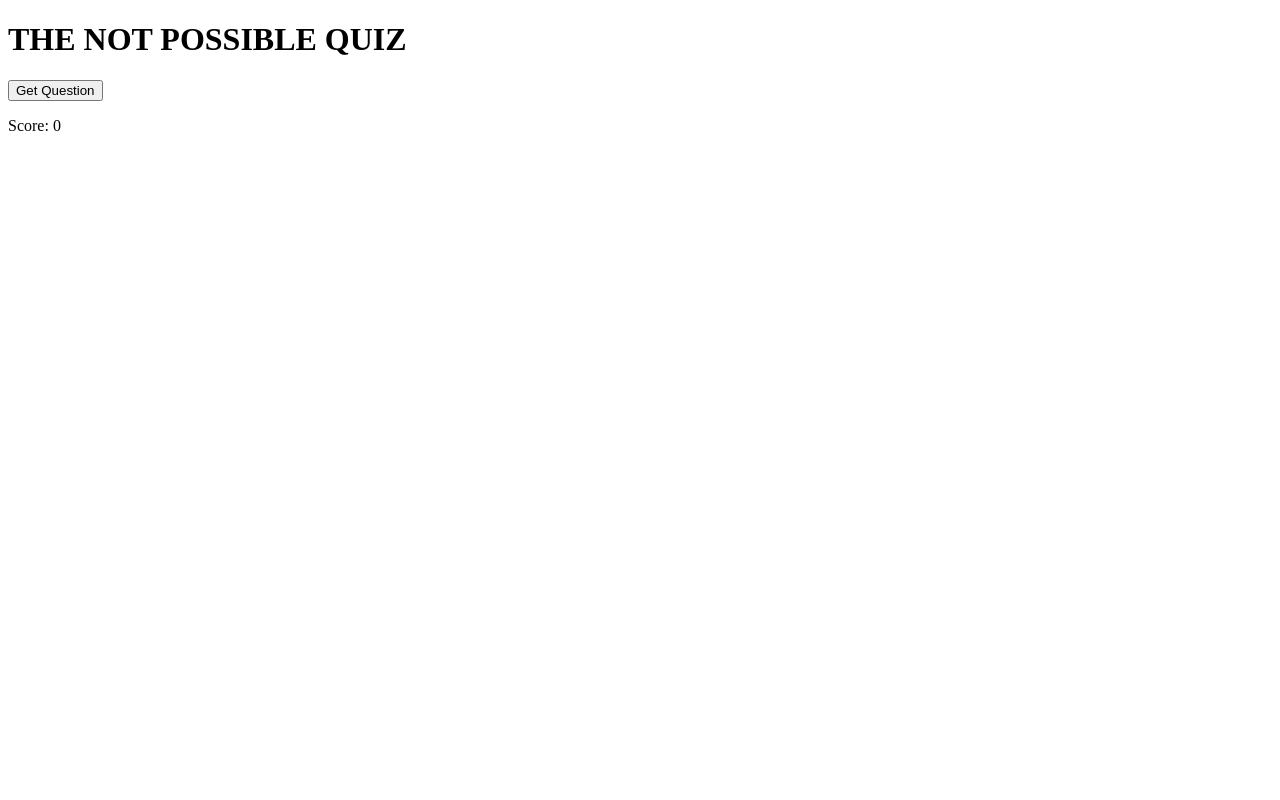
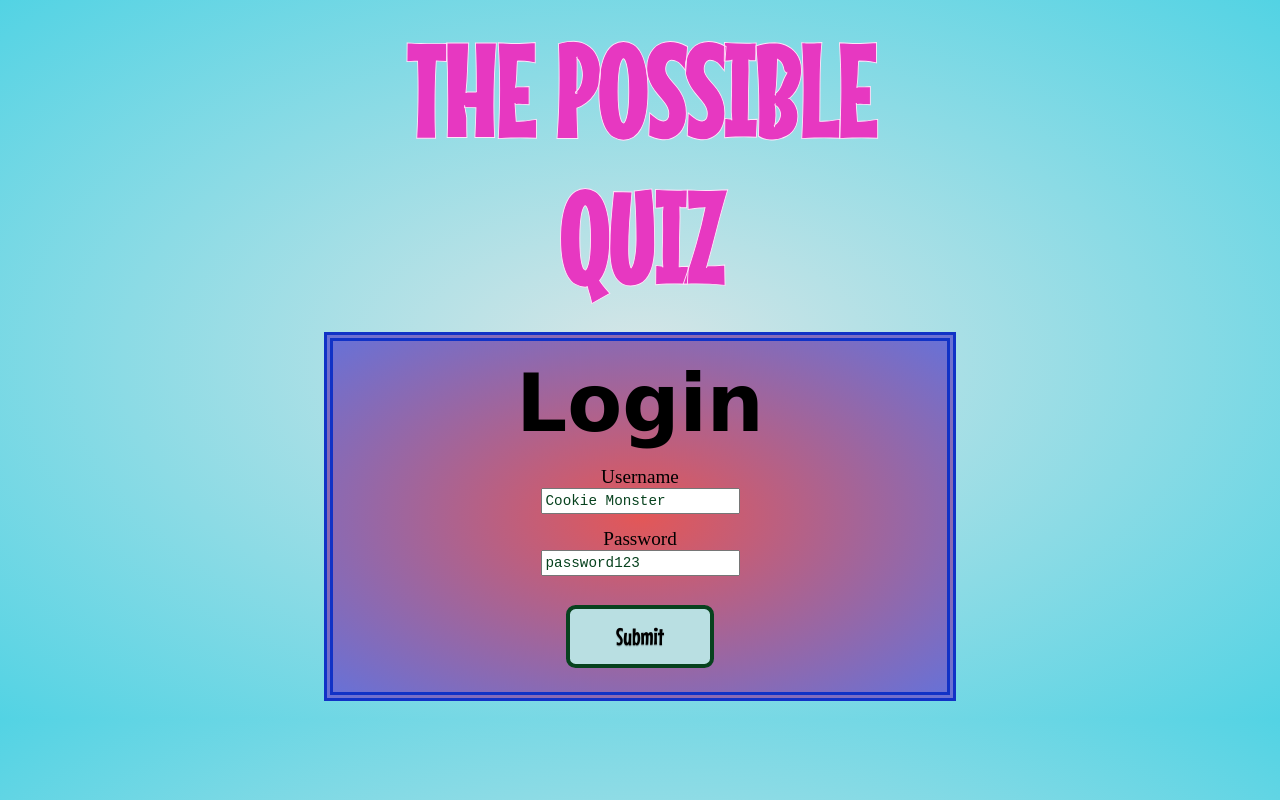
Before and after one commit to jdmar3-comp426/a99-110, a website: page index.html in a window 1280 px wide. Drawn offline with Linux system fonts and the light colour scheme; a web font is replaced by a local one.

Commit message:
quiz page

```diff
--- a/index.html
+++ b/index.html
@@ -5,21 +5,41 @@
     <meta charset="UTF-8">
     <meta http-equiv="X-UA-Compatible" content="IE=edge">
     <meta name="viewport" content="width=device-width, initial-scale=1.0">
+    <style>
+        @import url('https://fonts.googleapis.com/css2?family=Gwendolyn:wght@700&family=Mouse+Memoirs&display=swap');
+    </style>
     <title>THE NOT POSSIBLE QUIZ</title>
 </head>
 <body>
-    <h1 id = 'header'>THE NOT POSSIBLE QUIZ</h1>
+    <div id="content">
+    <h1 class="center">THE POSSIBLE QUIZ</h1>
 
 
-    <button id = "startingButton" onclick="startQuestions()">Get Question</button>
-    <p>Score: <span id = "score">0</span></p>
-    <span id = "question"></span>
-    <br>
-    <button id = "answer1" onclick="getQuestion()"></button>
-    <button id = "answer2" onclick="getQuestion()"></button>
-    <button id = "answer3" onclick="getQuestion()"></button>
-    <button id = "answer4" onclick="getQuestion()"></button>
-
+    <section class="center">
+        <div class="login-container">
+            <h2 id="login">Login</h2>
+            <form id="login_form">
+                <div class="field">
+                    <label class="label">Username</label>
+                    <div class="control">
+                        <input class="input" id="username" type="text" placeholder="Cookie Monster" name="username">
+                    </div>
+                </div>
+                <div class="field">
+                    <label class="label">Password</label>
+                    <div class="control">
+                        <input class="input" type="password" placeholder="password123" name="password">
+                    </div>
+                </div>
+                <div class="field">
+                    <div class="control">
+                        <button class="sub_btn" type="button" onclick="postUser()">Submit</button>
+                    </div>
+                </div>
+            </form>
+        </div>
+    </section>
+    </div>
     <script type = "text/javascript" src = "index.js"></script>
 </body>
 </html>
--- a/index.js
+++ b/index.js
@@ -52,5 +52,20 @@ function buttonStuff() { // The necessity of this will probably change when chan
 
 
 function postUser() {
+    document.location = 'quiz.html';
+    let password = document.getElementByName('password').value;
+    let username = document.getElementByName('username').value;
     let call = new XMLHttpRequest();
+    let url = "http://localhost:5000/app/new/" + username+ "/" + password + "/";
+    console.log(url);
+    call.open("POST", url);
+    call.send();
+    call.onload = () => {
+        console.log(JSON.parse(call.response));
+    }
 }
+
+// function clicker() {
+//     document.location = 'quiz.html';
+//     postUser()
+// }
--- a/interface.css
+++ b/interface.css
@@ -10,3 +10,82 @@
 #answer4 {
     visibility: hidden;
 }
+
+#content {
+    position: static;
+    left: 300px;
+
+}
+
+
+.center {
+    margin: auto;
+    width: 50%;
+    padding: 10px;
+    text-align: center;
+}
+
+
+h1 {
+    font-family: 'Mouse Memoirs', sans-serif;
+    font-size: 8em;
+    -webkit-text-fill-color: rgb(231, 56, 193);
+    -webkit-text-stroke-color: rgb(255, 230, 250);
+    -webkit-text-stroke-width: .9px;
+}
+
+h2 {
+    font-family: 'Gwendolyn', cursive;
+    font-size: 5em;
+    margin: 0.2em;
+}
+
+body {
+    background: radial-gradient(rgba(213, 228, 229, 0.937), rgba(71, 208, 226, 0.937));
+    height: 200%;
+}
+
+.sub_btn{
+    padding:0.6em 1.9em;
+    border:0.2em solid #07421e;
+    margin:.2em;
+    border-radius:0.4em;
+    box-sizing: border-box;
+    text-decoration:none;
+    font-family: 'Mouse Memoirs', sans-serif;
+    font-size: 1.5em;
+    color:#000000;
+    text-shadow: 0 0.04em 0.04em rgba(0,0,0,0.35);
+    background-color: rgb(185, 223, 226);
+    text-align:center;
+    transition: all 0.15s;
+    margin: 1em;
+}
+.sub_btn:hover{
+    text-shadow: 0 0 2em rgba(255,255,255,1);
+    color:rgb(255, 120, 208);
+    border-color:#FFFFFF;
+}
+
+.login-container {
+    border: 0.6em solid rgb(17, 50, 198);
+    border-style: double;
+    background: radial-gradient(#e35757, #6871d6);
+}
+
+.input {
+    font-size: 1em;
+    margin-bottom: .3em;
+    color: rgb(255, 255, 234);
+    font-family: monospace;
+    font-size: 110%;
+    -webkit-text-fill-color: #07421e;
+    padding: 3px;
+}
+
+.label {
+    font-size: 1.2em;
+}
+#username {
+    margin-bottom: 1em;
+}
```
Also changed, not shown: quiz.html (added), 1 other file.
